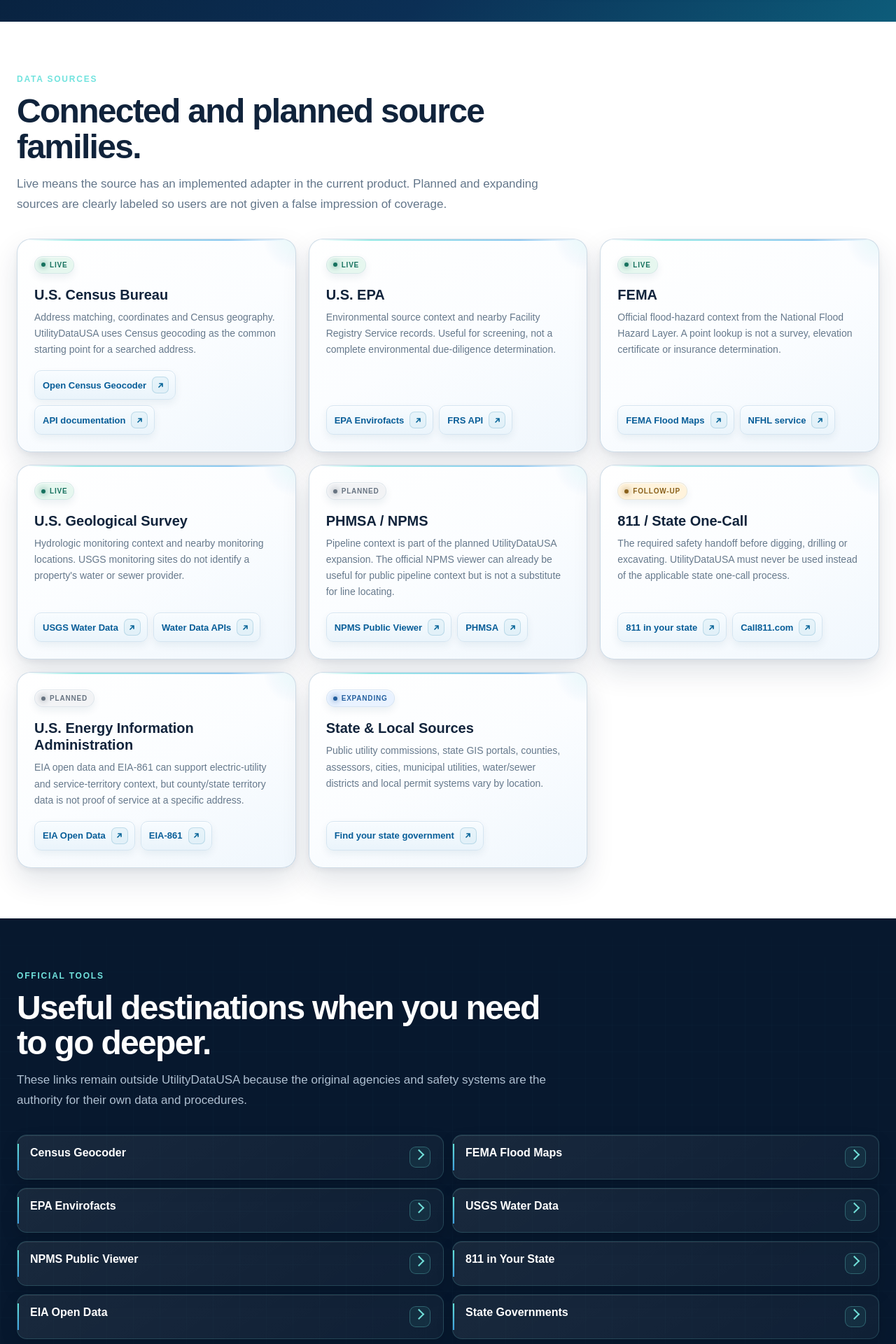
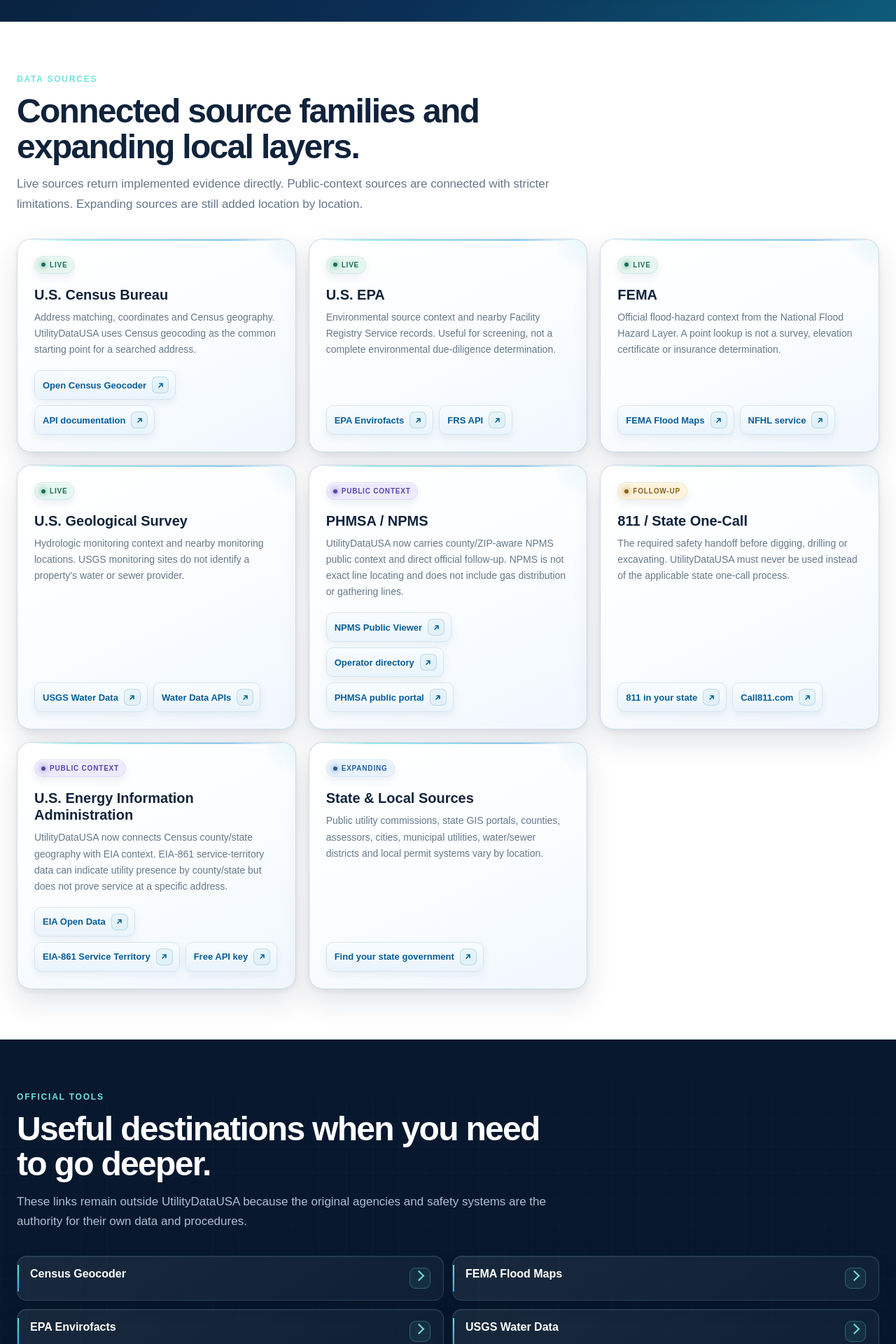
Before and after one commit to HenrikBrixCare/utilitydatausa, a Next.js app: page /resources in a window 1280 px wide. Shown: the part 680-2600 px from the top of the page at 70% size. Built offline with nearby package versions, Linux system fonts and the light colour scheme.

Commit message:
Update EIA and PHMSA resource status

```diff
--- a/app/resources/page.tsx
+++ b/app/resources/page.tsx
@@ -12,9 +12,9 @@
   { id: "epa", status: "Live", cls: "status-live", title: "U.S. EPA", text: "Environmental source context and nearby Facility Registry Service records. Useful for screening, not a complete environmental due-diligence determination.", links: [["EPA Envirofacts", "https://www.epa.gov/enviro"],["FRS API", "https://www.epa.gov/frs/frs-api"]] },
   { id: "fema", status: "Live", cls: "status-live", title: "FEMA", text: "Official flood-hazard context from the National Flood Hazard Layer. A point lookup is not a survey, elevation certificate or insurance determination.", links: [["FEMA Flood Maps", "https://www.fema.gov/flood-maps"],["NFHL service", "https://hazards.fema.gov/arcgis/rest/services/public/NFHL/MapServer"]] },
   { id: "usgs", status: "Live", cls: "status-live", title: "U.S. Geological Survey", text: "Hydrologic monitoring context and nearby monitoring locations. USGS monitoring sites do not identify a property's water or sewer provider.", links: [["USGS Water Data", "https://waterdata.usgs.gov/"],["Water Data APIs", "https://api.waterdata.usgs.gov/docs/"]] },
-  { id: "phmsa", status: "Planned", cls: "status-planned", title: "PHMSA / NPMS", text: "Pipeline context is part of the planned UtilityDataUSA expansion. The official NPMS viewer can already be useful for public pipeline context but is not a substitute for line locating.", links: [["NPMS Public Viewer", "https://pvnpms.phmsa.dot.gov/"],["PHMSA", "https://www.phmsa.dot.gov/"]] },
+  { id: "phmsa", status: "Public context", cls: "status-context", title: "PHMSA / NPMS", text: "UtilityDataUSA now carries county/ZIP-aware NPMS public context and direct official follow-up. NPMS is not exact line locating and does not include gas distribution or gathering lines.", links: [["NPMS Public Viewer", "https://pvnpms.phmsa.dot.gov/"],["Operator directory", "https://www.npms.phmsa.dot.gov/FindWhosOperating.aspx"],["PHMSA public portal", "https://www.npms.phmsa.dot.gov/GeneralPublic"]] },
   { id: "811", status: "Follow-up", cls: "status-followup", title: "811 / State One-Call", text: "The required safety handoff before digging, drilling or excavating. UtilityDataUSA must never be used instead of the applicable state one-call process.", links: [["811 in your state", "https://call811.com/811-in-your-state/"],["Call811.com", "https://call811.com/"]] },
-  { id: "eia", status: "Planned", cls: "status-planned", title: "U.S. Energy Information Administration", text: "EIA open data and EIA-861 can support electric-utility and service-territory context, but county/state territory data is not proof of service at a specific address.", links: [["EIA Open Data", "https://www.eia.gov/opendata/"],["EIA-861", "https://www.eia.gov/electricity/data/eia861/"]] },
+  { id: "eia", status: "Public context", cls: "status-context", title: "U.S. Energy Information Administration", text: "UtilityDataUSA now connects Census county/state geography with EIA context. EIA-861 service-territory data can indicate utility presence by county/state but does not prove service at a specific address.", links: [["EIA Open Data", "https://www.eia.gov/opendata/"],["EIA-861 Service Territory", "https://www.eia.gov/electricity/data/eia861/"],["Free API key", "https://www.eia.gov/opendata/register.php"]] },
   { id: "state", status: "Expanding", cls: "status-expanding", title: "State & Local Sources", text: "Public utility commissions, state GIS portals, counties, assessors, cities, municipal utilities, water/sewer districts and local permit systems vary by location.", links: [["Find your state government", "https://www.usa.gov/state-governments"]] }
 ];
 
@@ -28,18 +28,18 @@
       </div></section>
 
       <section className="product-section white" id="data-sources"><div className="portal-container">
-        <div className="product-section-head"><span className="product-page-eyebrow">Data sources</span><h2>Connected and planned source families.</h2><p>Live means the source has an implemented adapter in the current product. Planned and expanding sources are clearly labeled so users are not given a false impression of coverage.</p></div>
+        <div className="product-section-head"><span className="product-page-eyebrow">Data sources</span><h2>Connected source families and expanding local layers.</h2><p>Live sources return implemented evidence directly. Public-context sources are connected with stricter limitations. Expanding sources are still added location by location.</p></div>
         <div className="resource-grid">{resources.map((resource) => <article className="resource-card" id={resource.id} key={resource.title}><span className={`status-pill ${resource.cls}`}>{resource.status}</span><h3>{resource.title}</h3><p>{resource.text}</p><div className="resource-links">{resource.links.map(([label,url]) => <a href={url} target="_blank" rel="noreferrer" key={url}>{label}</a>)}</div></article>)}</div>
       </div></section>
 
       <section className="product-section navy" id="official-tools"><div className="portal-container">
         <div className="product-section-head"><span className="product-page-eyebrow">Official tools</span><h2>Useful destinations when you need to go deeper.</h2><p>These links remain outside UtilityDataUSA because the original agencies and safety systems are the authority for their own data and procedures.</p></div>
-        <div className="link-list"><a href="https://geocoding.geo.census.gov/geocoder/" target="_blank" rel="noreferrer">Census Geocoder <span>Open</span></a><a href="https://www.fema.gov/flood-maps" target="_blank" rel="noreferrer">FEMA Flood Maps <span>Open</span></a><a href="https://www.epa.gov/enviro" target="_blank" rel="noreferrer">EPA Envirofacts <span>Open</span></a><a href="https://waterdata.usgs.gov/" target="_blank" rel="noreferrer">USGS Water Data <span>Open</span></a><a href="https://pvnpms.phmsa.dot.gov/" target="_blank" rel="noreferrer">NPMS Public Viewer <span>Open</span></a><a href="https://call811.com/811-in-your-state/" target="_blank" rel="noreferrer">811 in Your State <span>Open</span></a><a href="https://www.eia.gov/opendata/" target="_blank" rel="noreferrer">EIA Open Data <span>Open</span></a><a href="https://www.usa.gov/state-governments" target="_blank" rel="noreferrer">State Governments <span>Open</span></a></div>
+        <div className="link-list"><a href="https://geocoding.geo.census.gov/geocoder/" target="_blank" rel="noreferrer">Census Geocoder <span>Open</span></a><a href="https://www.fema.gov/flood-maps" target="_blank" rel="noreferrer">FEMA Flood Maps <span>Open</span></a><a href="https://www.epa.gov/enviro" target="_blank" rel="noreferrer">EPA Envirofacts <span>Open</span></a><a href="https://waterdata.usgs.gov/" target="_blank" rel="noreferrer">USGS Water Data <span>Open</span></a><a href="https://pvnpms.phmsa.dot.gov/" target="_blank" rel="noreferrer">NPMS Public Viewer <span>Open</span></a><a href="https://call811.com/811-in-your-state/" target="_blank" rel="noreferrer">811 in Your State <span>Open</span></a><a href="https://www.eia.gov/electricity/data/eia861/" target="_blank" rel="noreferrer">EIA-861 <span>Open</span></a><a href="https://www.usa.gov/state-governments" target="_blank" rel="noreferrer">State Governments <span>Open</span></a></div>
       </div></section>
 
       <section className="product-section white" id="source-transparency"><div className="portal-container">
         <div className="product-section-head"><span className="product-page-eyebrow">Source transparency</span><h2>We shorten the route. We do not hide the source.</h2><p>UtilityDataUSA is independent. Government and utility sources remain responsible for their own data. Important results should stay traceable to the original source, along with the limitations of that source.</p></div>
-        <div className="explain-grid"><article className="explain-card"><h3>Source status</h3><p>Results can explicitly report live data, no data, a source error, limited follow-up or a planned connector.</p></article><article className="explain-card"><h3>Source limitations</h3><p>Flood context, facility screening and water monitoring each answer different questions. UtilityDataUSA does not blur them into one false conclusion.</p></article><article className="explain-card"><h3>Original evidence</h3><p>For compliance, permitting, engineering, excavation or other high-consequence decisions, users should verify with the original authority.</p></article></div>
+        <div className="explain-grid"><article className="explain-card"><h3>Source status</h3><p>Results can explicitly report live data, no data, source errors, public context, safety follow-up or expanding local coverage.</p></article><article className="explain-card"><h3>Source limitations</h3><p>Flood, environment, water, energy and pipeline context answer different questions. UtilityDataUSA does not blur them into one false conclusion.</p></article><article className="explain-card"><h3>Original evidence</h3><p>For compliance, permitting, engineering, excavation or other high-consequence decisions, users should verify with the original authority.</p></article></div>
       </div></section>
 
       <section className="product-section soft" id="disclaimer"><div className="portal-container"><p className="plain-callout"><strong>Important:</strong> UtilityDataUSA does not locate underground lines and does not replace 811, field markings, private utility locating, potholing, engineering review, permits or any clearance required by law or project conditions.</p><p className="fine-print" id="privacy">Privacy and account/payment terms will be added before paid access is launched. The current public-data product is still being expanded and validated source by source.</p><p className="fine-print" id="accessibility">Accessibility is part of the product design. If you encounter a barrier, contact info@brixcare.dk.</p><p className="fine-print" id="help">Questions or source suggestions: info@brixcare.dk.</p></div></section>
```
